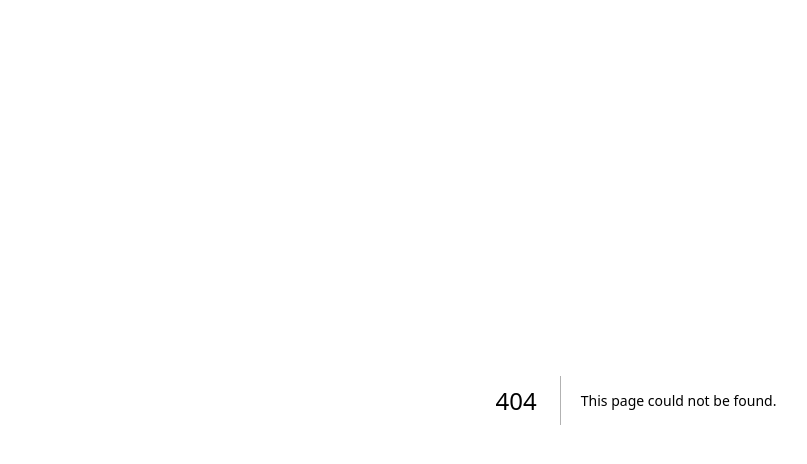
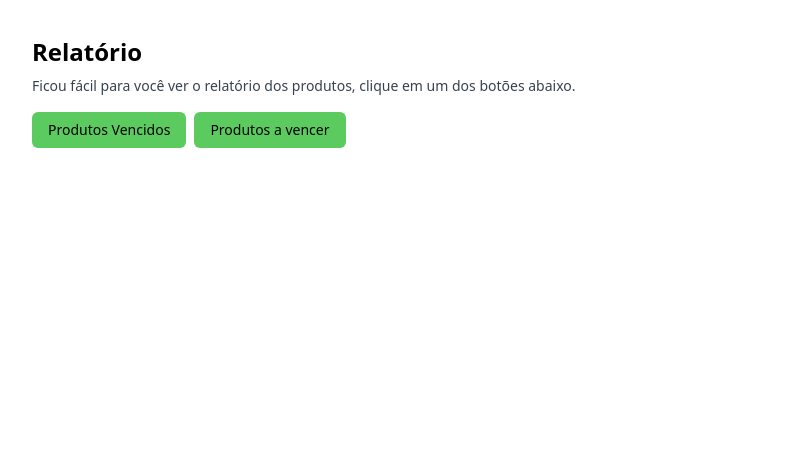
Before and after one commit to yuribodo/a-base-vem-forte, a Next.js app in the folder Front/: page /relatorio in a window 1280 px wide. Before the commit this address had no page. Shown: the top 464 px of the page, without its empty margins (4-811 px from the left). Built offline with nearby package versions, Linux system fonts and the light colour scheme.

Commit message:
feat: inser relatorio page into dinamic route

```diff
--- /dev/null
+++ b/Front/app/(root)/relatorio/page.tsx
@@ -0,0 +1,11 @@
+import RelatorioPage from "@/UIPages/Relatorio";
+
+const Relatorio = () => {
+	return (
+		<div className="p-9">
+			<RelatorioPage />
+		</div>
+	);
+};
+
+export default Relatorio;
```
